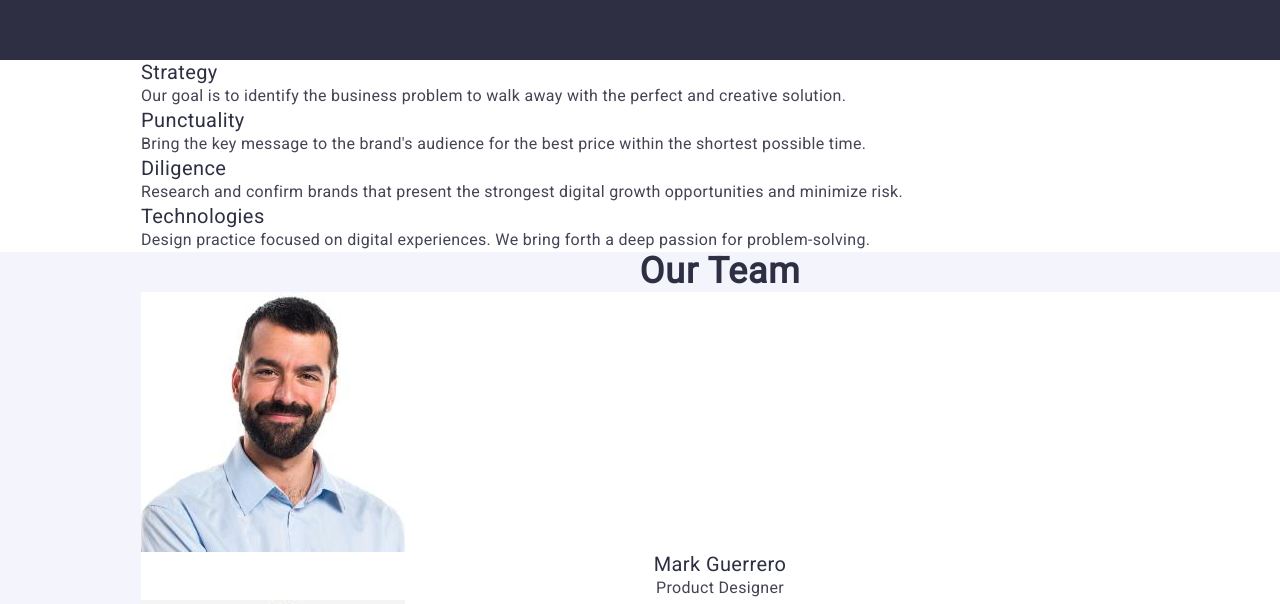
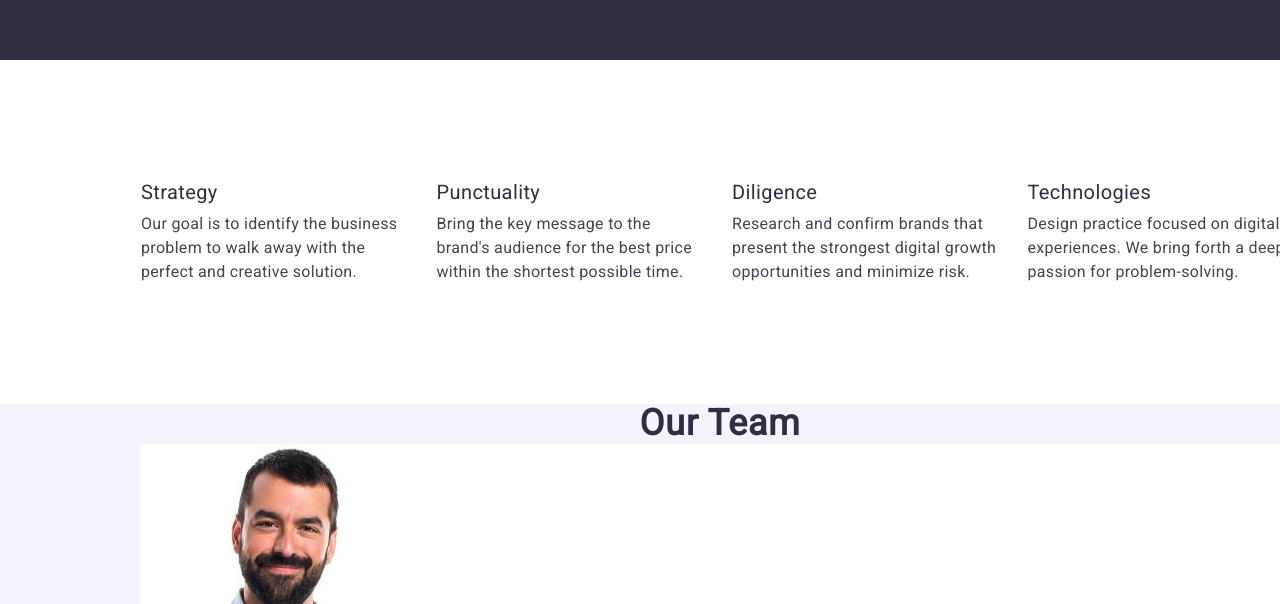
Before and after one commit to OlgaDonchenko/goit-markup-hw-03, a plain HTML site: page index.html in a window 1280 px wide. Shown: the part 717-1321 px from the top of the page. Drawn offline with nearby package versions, Linux system fonts and the light colour scheme.

Commit message:
fixed strategy section

```diff
--- a/css/styles.css
+++ b/css/styles.css
@@ -185,7 +185,7 @@ gap: 40px;
 }
 
 
-/* ======== HERO SECTION STYLEST */
+/* ======== HERO SECTION STYLES============== */
 .hero-section {
     margin: 0 auto;
     padding-top: 188px;
@@ -239,9 +239,25 @@ background-color: #2e2f42;
 .button:focus {
     background-color: #404BBF;
 }
-/* ===  STATEGY LIST STYLES ====  */
+/* ======== /HERO SECTION STYLES======== */
 
 
+/* ===  STATEGY LIST STYLES ====  */
+.strategy-section {
+    padding: 120px 0;
+}
+.strategy-list {
+    display: flex;
+    gap: 24px;
+}
+
+.strategy-list-item {
+    width: calc((100% - 72px) / 4);
+}
+
+.name-stategy {
+    margin-bottom: 8px;
+}
 
 
 .name-stategy {
--- a/index.html
+++ b/index.html
@@ -63,8 +63,8 @@
         </div>
       </section>
       <!-- Секція 2 -->
-      <section>
-        <div class="container">
+      <section class="strategy-section">
+        <div class="strategy-section-container container">
           <h2 class="visually-hidden">Заголовок секції №2</h2>
           <ul class="strategy-list">
             <li class="strategy-list-item">
```
